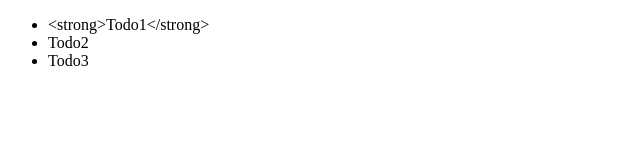
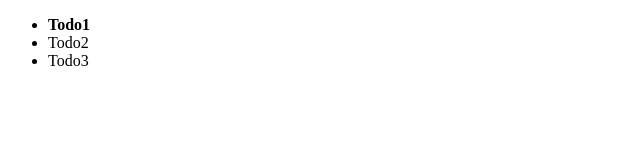
Before and after one commit to thangman22/vue-skooldio-2, a Vue app in the folder day1/: page / in a window 1280 px wide. Shown: the top 160 px of the page, without its empty margins (0-640 px from the left). Built offline with nearby package versions, Linux system fonts and the light colour scheme.

Commit message:
loop with HTML

```diff
--- a/day1/src/App.vue
+++ b/day1/src/App.vue
@@ -1,8 +1,8 @@
 <template>
   <div id="app">
     <ul>
-      <li v-for="todo in todos" :key="todo.time">
-        {{todo.text}}
+      <li v-for="todo in todos" :key="todo.time" v-html="todo.text">
+
       </li>
     </ul>
   </div>
```
